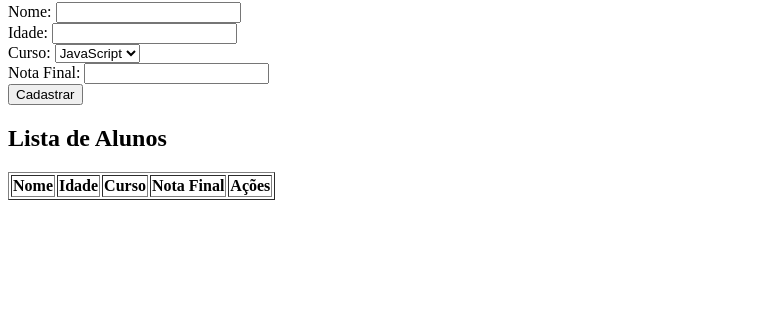
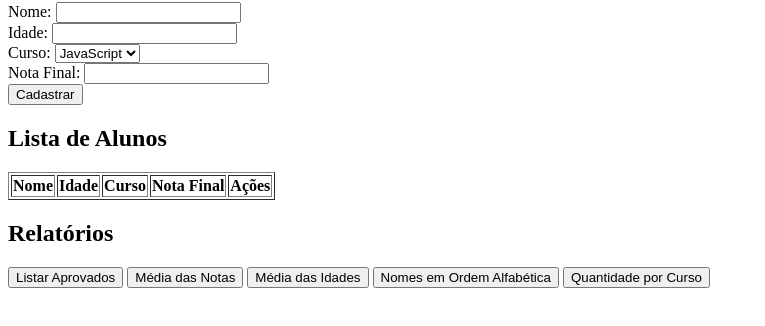
Before and after one commit to Lsegito/projeto-cadastroAlunos, a plain HTML site: page index.html in a window 1280 px wide. Shown: the part 78-404 px from the top of the page, without its empty margins (0-765 px from the left). Drawn offline with Linux system fonts and the light colour scheme.

Commit message:
quarto exercicio

```diff
--- a/index.html
+++ b/index.html
@@ -35,6 +35,15 @@
     <tbody id="tabela-alunos"></tbody>
   </table>
 
+  <h2>Relatórios</h2>
+  <button onclick="listarAprovados()">Listar Aprovados</button>
+  <button onclick="mediaNotas()">Média das Notas</button>
+  <button onclick="mediaIdades()">Média das Idades</button>
+  <button onclick="nomesOrdemAlfabetica()">Nomes em Ordem Alfabética</button>
+  <button onclick="quantidadePorCurso()">Quantidade por Curso</button>
+
+  <pre id="saida-relatorio"></pre>
+
   <script src="script.js"></script>
 </body>
 </html>
--- a/script.js
+++ b/script.js
@@ -77,3 +77,35 @@ const excluirAluno = (i) => {
   atualizarTabela();
   alert("Aluno excluído!");
 };
+
+const saida = document.getElementById("saida-relatorio");
+
+const listarAprovados = () => {
+  const aprovados = alunos.filter(a => a.isAprovado());
+  saida.textContent = aprovados.map(a => a.toString()).join("\n") || "Nenhum aluno aprovado";
+};
+
+const mediaNotas = () => {
+  const media = alunos.reduce((acc, a) => acc + a.notaFinal, 0) / alunos.length || 0;
+  saida.textContent = `Média das notas: ${media.toFixed(2)}`;
+};
+
+const mediaIdades = () => {
+  const media = alunos.reduce((acc, a) => acc + parseInt(a.idade), 0) / alunos.length || 0;
+  saida.textContent = `Média das idades: ${media.toFixed(1)}`;
+};
+
+const nomesOrdemAlfabetica = () => {
+  const nomes = alunos.map(a => a.nome).sort();
+  saida.textContent = nomes.join("\n") || "Nenhum aluno cadastrado";
+};
+
+const quantidadePorCurso = () => {
+  const qtd = alunos.reduce((acc, a) => {
+    acc[a.curso] = (acc[a.curso] || 0) + 1;
+    return acc;
+  }, {});
+  saida.textContent = Object.entries(qtd)
+    .map(([curso, total]) => `${curso}: ${total}`)
+    .join("\n") || "Nenhum curso cadastrado";
+};
```
